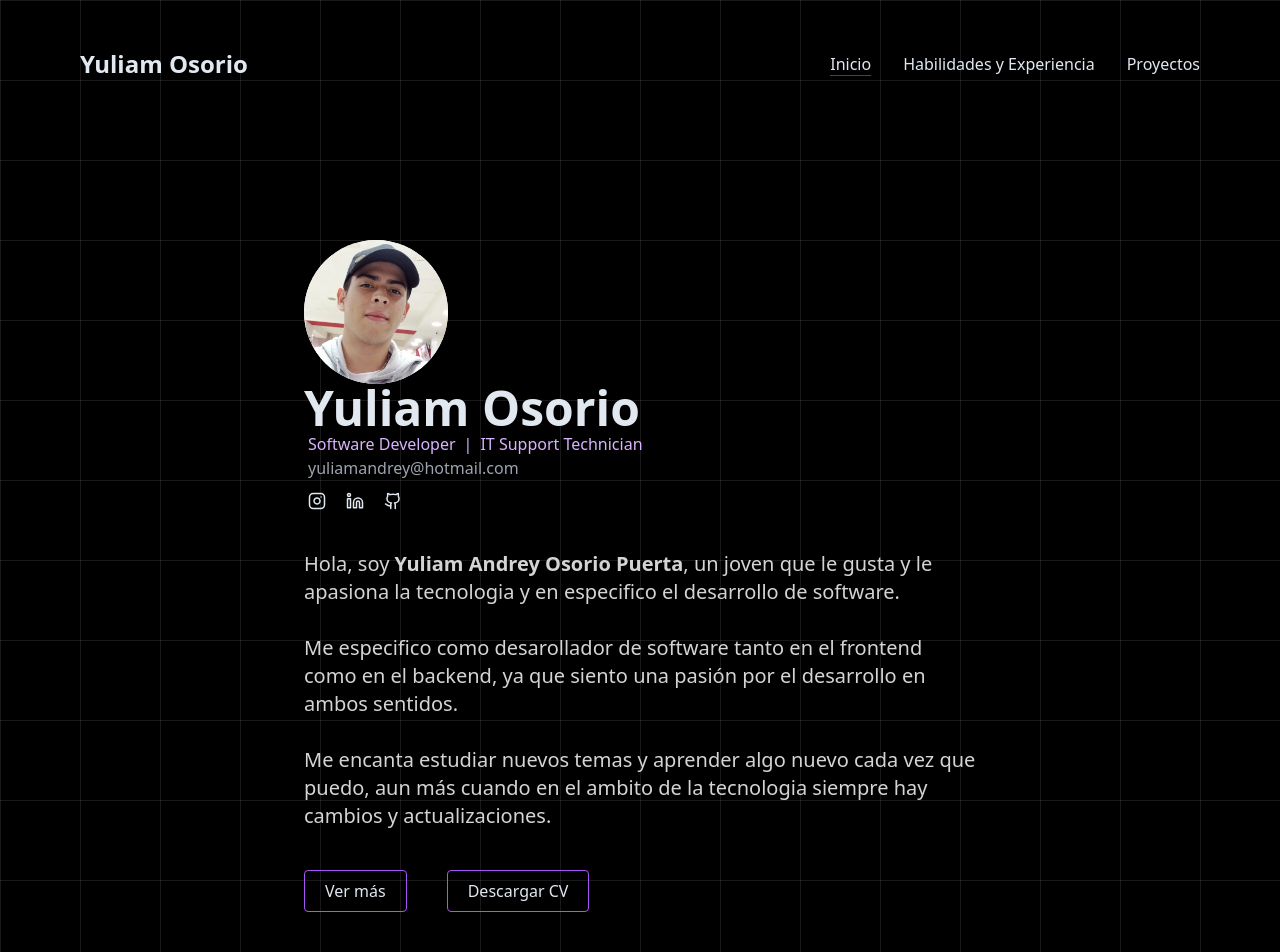
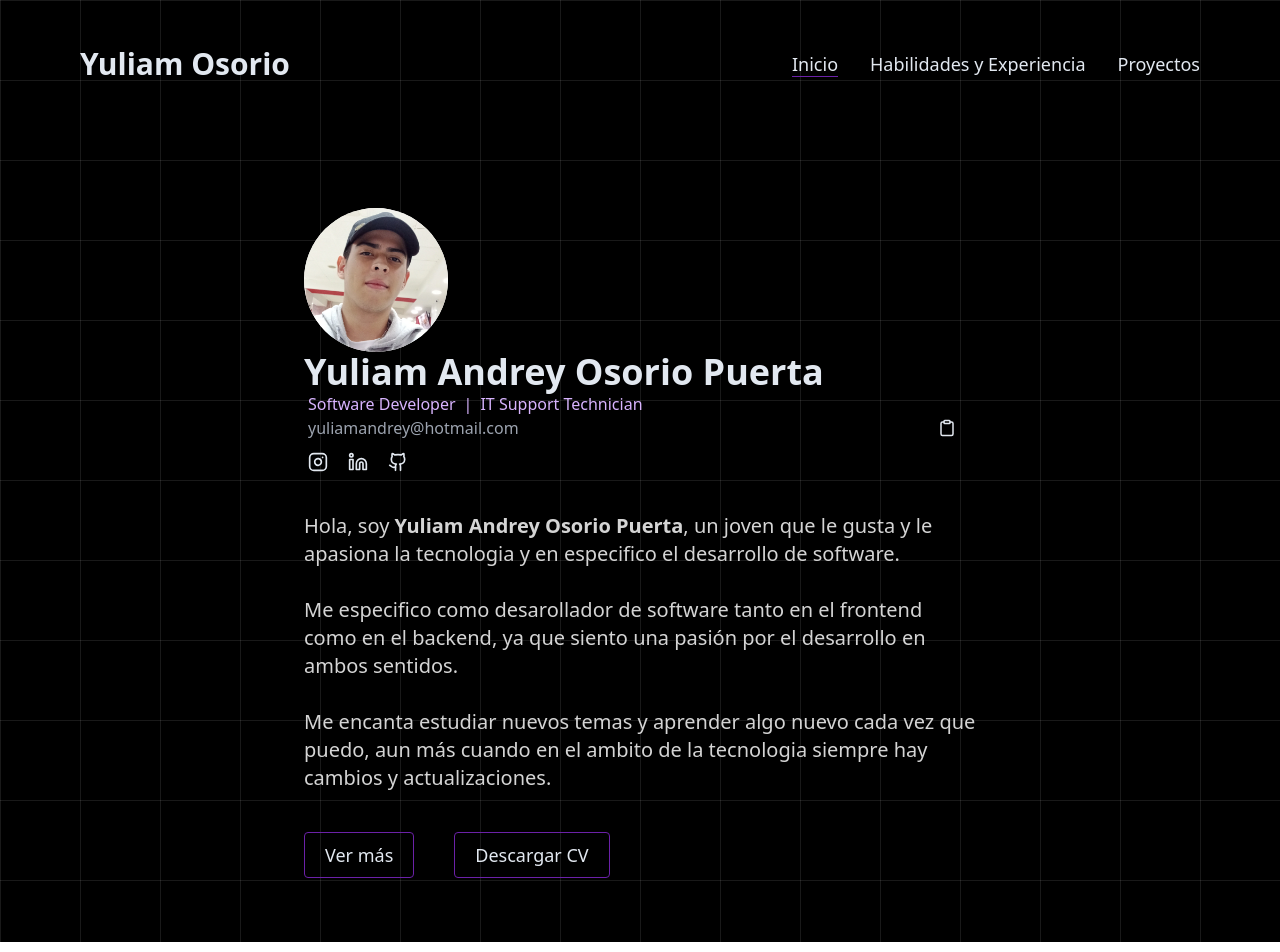
Before and after one commit to Osorio3408/Portafolio, a React (Vite) app: page / in a window 1280 px wide. Shown: the top 952 px of the page. Built offline with nearby package versions, Linux system fonts and the light colour scheme.

Commit message:
se organizo boton para copiar el correo y se testea el boton de descargar cv

```diff
--- a/src/index.css
+++ b/src/index.css
@@ -19,4 +19,5 @@
             var(--color) calc(var(--gap) - var(--line) + 1px),
             var(--color) var(--gap));
     background-size: var(--gap) var(--gap);
+
 }
--- a/src/pages/home/Home.jsx
+++ b/src/pages/home/Home.jsx
@@ -1,19 +1,33 @@
-import { Facebook, Github, Instagram, Linkedin } from "lucide-react";
-import React from "react";
+import { Github, Instagram, Linkedin, Clipboard } from "lucide-react";
+import React, { useState } from "react";
 import { Link } from "react-router-dom";
 
 export const Home = () => {
   const handleDownloadCV = () => {
     const downloadLink = document.createElement("a");
-    downloadLink.href = "/cv.pdf"; // Ruta al archivo PDF de tu CV
+    downloadLink.href = "/cv.pdf"; // Ruta relativa al archivo PDF en la carpeta `public`
     downloadLink.download = "YuliamOsorio_CV.pdf"; // Nombre del archivo que se descargará
     downloadLink.click();
   };
+
+  const [copied, setCopied] = useState(false);
+
+  const handleCopy = () => {
+    navigator.clipboard.writeText("yuliamandrey@hotmail.com");
+    setCopied(true);
+
+    // Después de 3 segundos, restablece el estado para ocultar el mensaje de copia
+    setTimeout(() => {
+      setCopied(false);
+    }, 3000);
+  };
   return (
-    <section className="containerr min-h-screen bg-neutral-950 text-slate-200 flex flex-col items-center">
+    <section className="containerr min-h-screen  text-slate-200 flex flex-col items-center">
       <header className="w-full h-32 max-w-4xl md:max-w-4xl xl:bg-transparent xl:max-w-6xl flex-col gap-y-4 md:mt-0 md:flex-row flex items-center justify-center md:justify-between fixed top-0 bg-transparent z-50 ">
-        <h1 className="text-2xl font-semibold ml-4">Yuliam Osorio</h1>
-        <ul className="flex gap-8 mr-4">
+        <h1 className="text-2xl xl:text-3xl 2xl:text-4xl font-semibold ml-4">
+          Yuliam Osorio
+        </h1>
+        <ul className="flex gap-8 mr-4 xl:text-lg 2xl:text-xl">
           <li>
             <Link
               to={"/"}
@@ -35,30 +49,47 @@ export const Home = () => {
           </li>
         </ul>
       </header>
-      <div className="max-w-2xl mt-32 md:mt-60 h-full w-full space-y-20 py-16 px-2 md:pt-0 md:px-0 ">
+      <div className="max-w-2xl mt-32 lg:mt-52 2xl:mt-60 h-full w-full space-y-20 py-16 px-2 md:pt-0 md:px-0 ">
         <div className="hover:cursor-pointer">
-          <div className="hover:cursor-default w-36 h-36 rounded-full bg-white">
+          <div className="hover:cursor-default w-36 h-36 2xl:w-44 2xl:h-44 rounded-full bg-white">
             <img
               src="/osorio.webp"
               alt=""
-              className="rounded-full w-36 h-36 object-cover"
+              className="rounded-full w-36 h-36 2xl:w-44 2xl:h-44 object-cover"
             />
           </div>
-          <h2 className="text-5xl font-bold">Yuliam Osorio</h2>
-          <div className="flex flex-row text-md text-purple-300 pl-1">
+          <h2 className="text-3xl md:text-4xl 2xl:text-5xl font-bold">
+            Yuliam Andrey Osorio Puerta{" "}
+          </h2>
+          <div className="flex flex-row text-md 2xl:text-2xl text-purple-300 pl-1">
             <h3>Software Developer </h3> <span className="mx-2">|</span>
             <h3>IT Support Technician</h3>
           </div>
-          <p className="text-base ml-1 text-gray-400">
-            yuliamandrey@hotmail.com
-          </p>
+          <div className="flex justify-between mr-5">
+            <p className="text-base 2xl:text-xl ml-1 text-gray-400">
+              yuliamandrey@hotmail.com
+            </p>
+            <button
+              onClick={handleCopy}
+              className="focus:outline-none relative">
+              <Clipboard
+                size={18}
+                className="hover:scale-110 hover:text-purple-700 cursor-pointer"
+              />
+              {copied && (
+                <p className="absolute top-2 -left-4 mt-[-25px] text-purple-500 text-xs font-bold">
+                  Copiado!
+                </p>
+              )}
+            </button>
+          </div>
           <div className="pl-1 pt-3 flex gap-5 items-center">
             <Link
               to={"https://www.instagram.com/yosorio34"}
               title="Instagram"
               target="_blank">
               <Instagram
-                size={18}
+                size={20}
                 className="hover:scale-110 hover:text-purple-700"
               />
             </Link>
@@ -67,7 +98,7 @@ export const Home = () => {
               title="Linkedin"
               target="_blank">
               <Linkedin
-                size={18}
+                size={20}
                 className="hover:scale-110 hover:text-purple-700"
               />
             </Link>
@@ -76,13 +107,13 @@ export const Home = () => {
               title="GitHub"
               target="_blank">
               <Github
-                size={18}
+                size={20}
                 className="hover:scale-110 hover:text-purple-700"
               />
             </Link>
           </div>
           <div className="py-10">
-            <p className=" text-xl font-light text-neutral-300">
+            <p className=" text-xl 2xl:text-2xl font-light text-neutral-300">
               Hola, soy
               <span className="font-semibold">
                 {" "}
@@ -103,18 +134,18 @@ export const Home = () => {
               <br />
             </p>
           </div>
-          <div className="flex gap-10 items-center justify-center md:justify-normal">
+          <div className="flex gap-10 items-center justify-center md:justify-normal text-lg 2xl:text-2xl">
             <div className="flex items-center sm:justify-normal justify-center">
               <Link
                 to={"/Skills"}
-                className="border text-center hover:font-semibold border-purple-500 px-5 py-2 rounded hover:bg-black transition-all duration-500">
+                className="border text-center border-purple-800 px-5 py-2 rounded hover:border-2 transition-all duration-75">
                 Ver más
               </Link>
             </div>
             <div className="flex items-center sm:justify-normal justify-center">
               <button
                 onClick={handleDownloadCV}
-                className="border text-center hover:font-semibold border-purple-500 px-5 py-2 rounded hover:bg-black transition-all duration-500">
+                className="border text-center border-purple-800 px-5 py-2 rounded hover:border-2 transition-all duration-75">
                 Descargar CV
               </button>
             </div>
```
Also changed, not shown: 2 other files (tests, documents, lock files or other folders).
